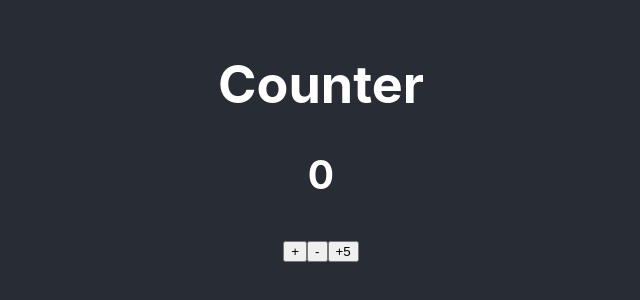
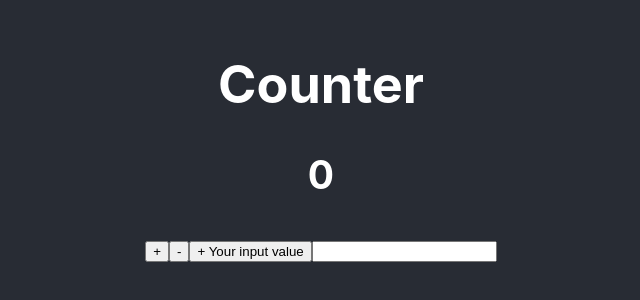
Before and after one commit to HossainAraf/Counter, a React (Create React App) app: page / in a window 1280 px wide. Shown: the part 260-560 px from the top of the page, without its empty margins (319-959 px from the left). Built offline with nearby package versions, Linux system fonts and the light colour scheme.

Commit message:
Add increment functionality for user input value

```diff
--- a/src/Components/Counter.jsx
+++ b/src/Components/Counter.jsx
@@ -1,12 +1,14 @@
 // IMPORTS
 import React from 'react';
 import { useSelector, useDispatch } from 'react-redux';
+import { useState } from 'react';
 import { increment, decrement, addByAmount } from '../Redux/counterSlice';
 
 // COMPONENT
 const Counter = () => {
   const counter = useSelector((state) => state.value);
   const dispatch = useDispatch();
+  const [input, setInput] = useState('');
 
   const handleIncrement = () => {
     dispatch(increment());
@@ -16,8 +18,16 @@ const Counter = () => {
     dispatch(decrement());
   }
 
-  const handleAddByAmount = () => {
-    dispatch(addByAmount(5));
+  const handleAddByInput = () => {
+    // Parse inputValue to a number and pass it as an argument
+    const amountToAdd = parseInt(input, 10);
+    if (!isNaN(amountToAdd)) {
+      dispatch(addByAmount(amountToAdd));
+    }
+  }
+
+  const handleInput = (e) => {
+    setInput(e.target.value); // Update inputValue when the input changes
   }
 
   return (
@@ -26,7 +36,8 @@ const Counter = () => {
       <h2>{counter}</h2>
       <button onClick={handleIncrement}>+</button>
       <button onClick={handleDecrement}>-</button>
-      <button onClick={handleAddByAmount}>+5</button>
+      <button onClick={handleAddByInput}>+ Your input value</button>
+      <input type='text' onChange={handleInput}></input>
     </div>
   );
 }
```
